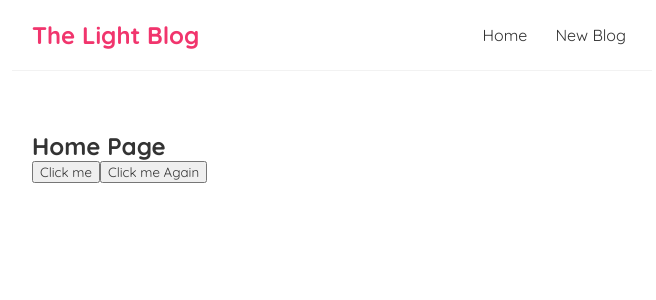
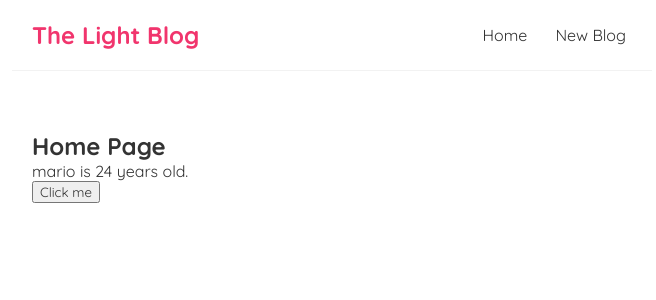
Before and after one commit to LeonNjoroge/light-blog, a React (Create React App) app: page / in a window 1280 px wide. Shown: the top 300 px of the page, without its empty margins (308-964 px from the left). Built offline with nearby package versions, Linux system fonts and the light colour scheme.

Commit message:
Change useState

```diff
--- a/src/Home.js
+++ b/src/Home.js
@@ -1,3 +1,27 @@
+import {useState} from 'react';
+
+const Home = () =>{
+  //  let name = 'mario';
+    const [name, setName] = useState('mario');
+    const [age, setAge] = useState(24);
+    const handleClick = () =>{
+      /* name='luigi';
+       console.log(name);
+       */
+      setName('luigi');
+      setAge(32);
+    }
+
+    return(
+        <div className = "home">
+            <h2>Home Page</h2>
+            <p>{name} is {age} years old.</p>
+            <button onClick={handleClick}>Click me</button>
+        </div>
+    );
+}
+
+/* Cheking different Component uses
 const Home = () =>{
     const handleClick = (e) =>{
         console.log("Hello, Ninjas", e);
@@ -11,8 +35,11 @@
         <div className = "home">
             <h2>Home Page</h2>
             <button onClick={handleClick}>Click me</button>
+
             <button onClick={(e)=>handleClickAgain('mario', e)}>Click me Again</button>
         </div>
     );
 }
+    */
+
 export default Home;
```
